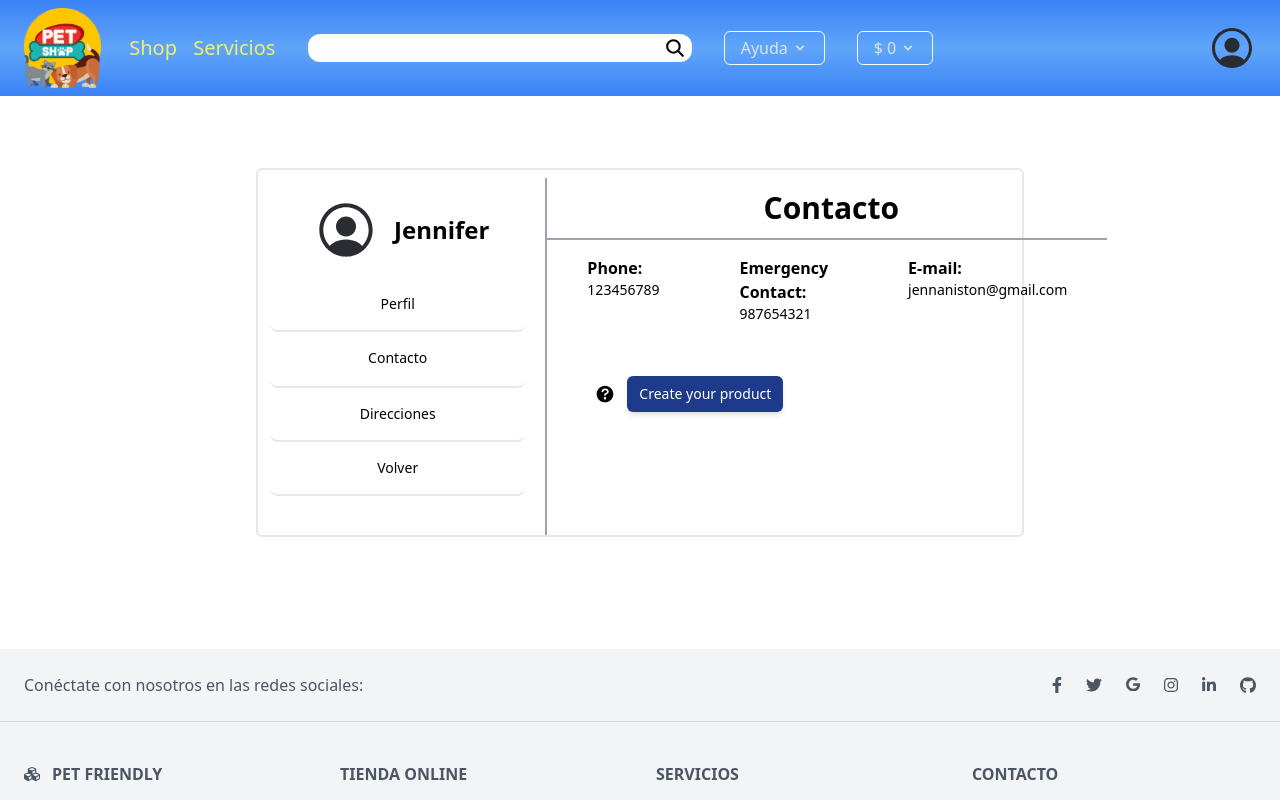
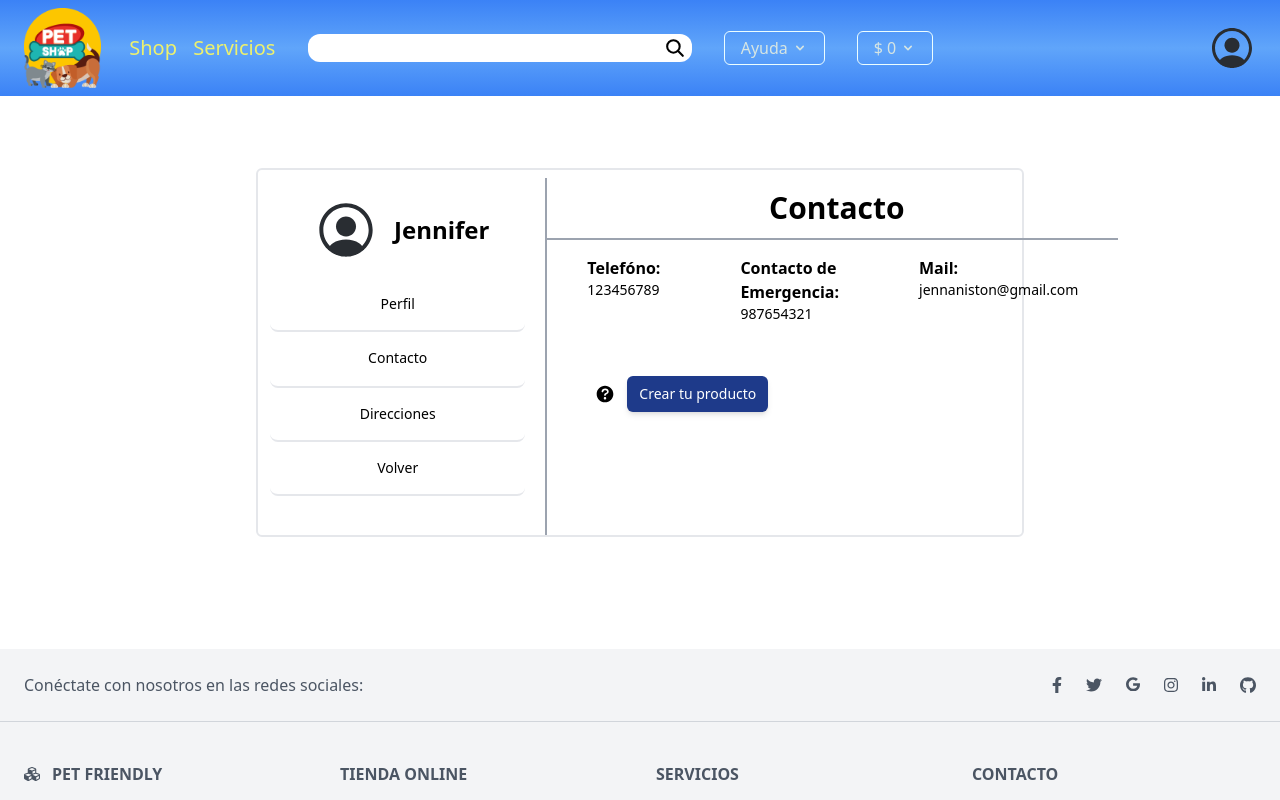
Before and after one commit to PetFriendlyUniverse/Henry-Pf, a React (Vite) app in the folder client/: page /profile/1 in a window 1280 px wide. Both pictures are taken after a click on the button "Contacto". Shown: the top 800 px of the page. Built offline with nearby package versions, Linux system fonts and the light colour scheme.

Commit message:
Cambios de ingles a Español
en login, Contacts,Profile

```diff
--- a/client/src/components/Login/Login.jsx
+++ b/client/src/components/Login/Login.jsx
@@ -66,7 +66,7 @@ function Login() {
           <div class={s.login}>
             <form class={s.form}>
               <label htmlFor={s["chk"]} aria-hidden="true">
-                Log in
+                PET FRIENDLY
               </label>
 
               <input
@@ -74,7 +74,7 @@ function Login() {
                 onChange={handleChange}
                 type="email"
                 name="mail"
-                placeholder="Email"
+                placeholder="Mail"
                 required=""
               />
               <input
@@ -82,17 +82,17 @@ function Login() {
                 onChange={handleChange}
                 type="password"
                 name="password"
-                placeholder="Password"
+                placeholder="Contraseña"
                 required=""
               />
-              <button>Log in</button>
+              <button>Ingresar</button>
             </form>
           </div>
 
           <div class={s.register}>
             <form class={s.form} onSubmit={handleSubmit}>
               <label htmlFor={s["chk"]} aria-hidden="true">
-                Register
+                Registrarse
               </label>
               <input
                 onChange={handleChange}
@@ -100,7 +100,7 @@ function Login() {
                 name="user"
                 value={form.user}
                 class={s.input}
-                placeholder="Username "
+                placeholder="Usuario "
                 autoComplete="off"
                 required="true"
               />
@@ -113,7 +113,7 @@ function Login() {
                 value={form.name}
                 type="text"
                 name="name"
-                placeholder="name "
+                placeholder="Nombre"
                 autoComplete="off"
                 required="true"
               />
@@ -126,7 +126,7 @@ function Login() {
                 class={s.input}
                 type="text"
                 name="lastname"
-                placeholder="lastname "
+                placeholder="Apellido "
                 autoComplete="off"
                 required="true"
               />
@@ -139,7 +139,7 @@ function Login() {
                 value={form.mail}
                 type="email"
                 name="mail"
-                placeholder="Email"
+                placeholder="Mail"
                 required="true"
                 autoComplete="off"
               />
@@ -152,7 +152,7 @@ function Login() {
                 class={s.input}
                 type="number"
                 name="phone"
-                placeholder=" phone"
+                placeholder=" Teléfono"
                 autoComplete="off"
                 required="true"
               />
@@ -165,7 +165,7 @@ function Login() {
                 onChange={handleChange}
                 type="password"
                 name="password"
-                placeholder="Password"
+                placeholder="Contraseña"
                 autoComplete="off"
                 required="true"
               />
@@ -178,7 +178,7 @@ function Login() {
                 type="password"
                 name="repeatPassword"
                 value={repeat.repeatPassword}
-                placeholder="Repeat Password "
+                placeholder="Repetir Contraseña "
                 autoComplete="off"
                 required="true"
               />
--- a/client/src/pages/ecommerce/Profile/Profile.jsx
+++ b/client/src/pages/ecommerce/Profile/Profile.jsx
@@ -110,7 +110,7 @@ function Profile() {
               <div class="flex py-2">
                 <img src={interrogation} alt="help" class="w-3 sm:w-5" />
                 <Link to="/profile/store/create">
-                  <LinkButton component={"Create your product"} />
+                  <LinkButton component={"Crear tu producto"} />
                 </Link>
               </div>
               {/* <div class="flex py-2">
--- a/client/src/pages/ecommerce/Profile/components/Contacts.jsx
+++ b/client/src/pages/ecommerce/Profile/components/Contacts.jsx
@@ -2,15 +2,15 @@ function Contacts() {
   return (
     <div class="flex w-full flex-col justify-between py-6 px-4 pt-2 sm:w-1/2 sm:px-0 md:w-2/3 lg:w-3/4 xl:w-4/5 xl:flex-row 2xl:w-5/6">
       <div class="mb-2 sm:mb-0 md:px-7 lg:px-10">
-        <h6 class="font-bold">Phone:</h6>
+        <h6 class="font-bold">Telefóno:</h6>
         <p class="text-sm">123456789</p>
       </div>
       <div class="mb-2 sm:mb-0 md:px-7 lg:px-10">
-        <h6 class="font-bold">Emergency Contact:</h6>
+        <h6 class="font-bold">Contacto de Emergencia:</h6>
         <p class="text-sm">987654321</p>
       </div>
       <div class="mb-2 sm:mb-0 md:px-7 lg:px-10">
-        <h6 class="font-bold">E-mail:</h6>
+        <h6 class="font-bold">Mail:</h6>
         <p class="text-sm">jennaniston@gmail.com</p>
       </div>
     </div>
```
